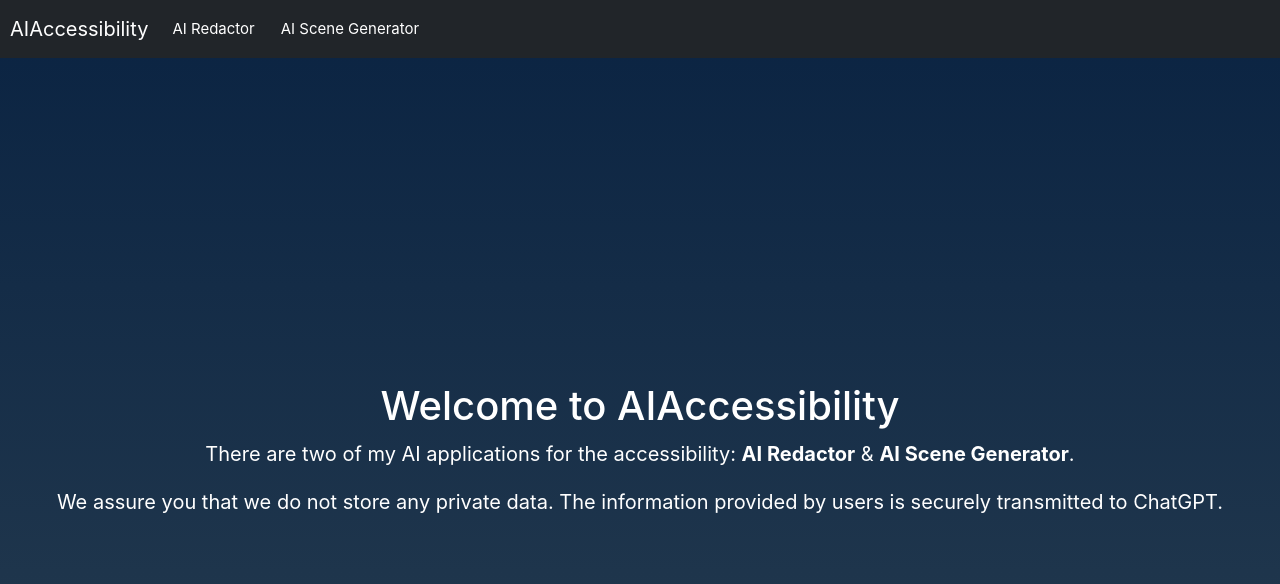
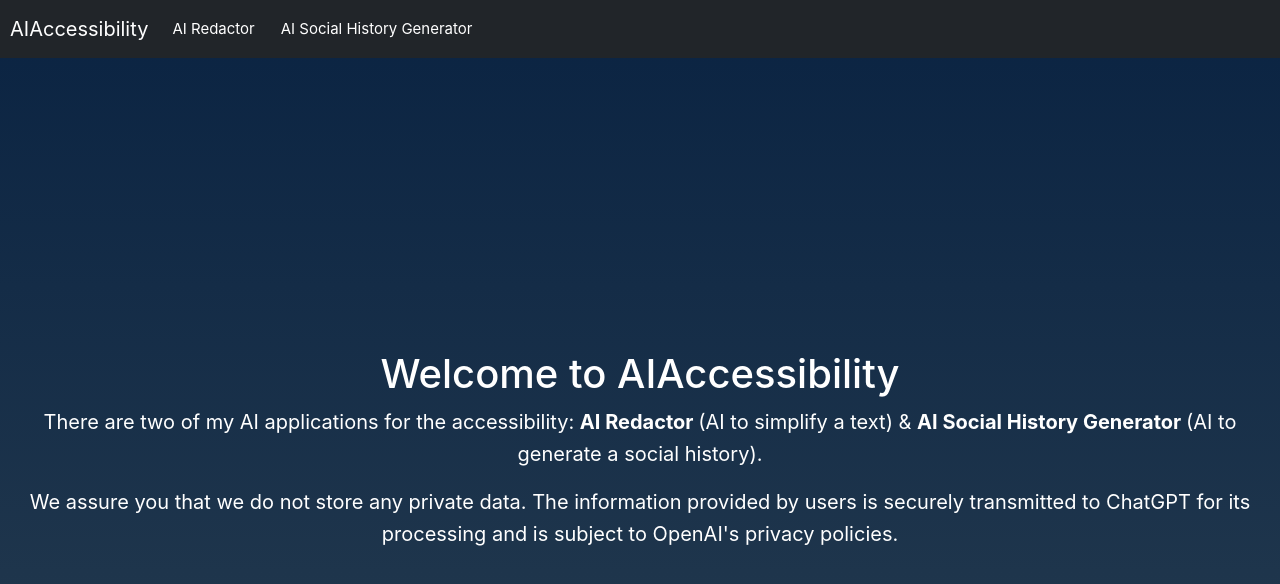
Before and after one commit to YLinZH/TFG-frontend, a Vue app: page / in a window 1280 px wide. Shown: the top 584 px of the page. Built offline with nearby package versions, Linux system fonts and the light colour scheme.

Commit message:
afegir comentaris i canvis de descripció

```diff
--- a/src/components/loading.vue
+++ b/src/components/loading.vue
@@ -1,4 +1,5 @@
 <template>
+  <!-- Component de Loading quan està carregant les dades -->
     <div>
       <div id="container">
         <div class="wrapper">
--- a/src/components/navBar.vue
+++ b/src/components/navBar.vue
@@ -11,7 +11,7 @@
                     <RouterLink class="nav-link" to="/AIRedactor">AI Redactor</RouterLink>
                 </li>
                 <li class="nav-item">
-                    <RouterLink class="nav-link" to="/AISocialHistoryGenerator">AI Scene Generator</RouterLink>
+                    <RouterLink class="nav-link" to="/AISocialHistoryGenerator">AI Social History Generator</RouterLink>
                 </li>
             </ul>
         </div>
--- a/src/views/AIRedactor.vue
+++ b/src/views/AIRedactor.vue
@@ -1,7 +1,7 @@
 <template>
   <div class="container-fluid">
     <h3 class="description" v-if="userInput.length === 0 && !isMessageSended">Enter the language you want and input the
-      text, then click the button to proceed!</h3>
+      text, then click the button to simplify the text!</h3>
     <div class="settingArea" v-if="!isMessageSended">
       <div class="languageArea"><label class="languageLabel" for="languageInput">Language: </label> <input type="text" class="languageInput"
           v-model="language" placeholder="Type the language" id="languageInput"/></div>
@@ -45,10 +45,10 @@
 const textAreaRef = ref(null);
 const isMessageSended = ref(false);
 
-
+// funció de enviar el text original cap a backend per simplificar. Mode de desenvolupament
 const sendText = async () => {
   try {
-    isMessageSended.value = true;
+    isMessageSended.value = true; // variable per mostrar o ocultar el component Loading
     result.value = null;
     const response = await axios.post('http://localhost:8000/simplify-text', {
       prompt: userInput.value,
@@ -61,9 +61,10 @@
   }
 };
 
+// funció de enviar el text original cap a backend per simplificar. Mode de producció
 const sendTextProduction = async () => {
   try {
-    isMessageSended.value = true;
+    isMessageSended.value = true; // variable per mostrar o ocultar el component Loading
     result.value = null;
       const response = await axios.post('https://tfg-backend-2gsw.onrender.com/simplify-text', {
       prompt: userInput.value,
--- a/src/views/AISocialHistoryGenerator.vue
+++ b/src/views/AISocialHistoryGenerator.vue
@@ -111,7 +111,7 @@
 const outcomes = ref('');
 const language = ref('');
 
-
+// funció de resetejar les dades
 const resetData = () => {
     name.value = '';
     age.value = null;
@@ -123,12 +123,14 @@
     language.value = '';
 }
 
+// funció per tornar a la pàgina de formulari
 const backToForm = () => {
     isMessageSended.value = false;
     result.value = null;
     resetData();
 }
 
+// funció per generar la història social en desenvolupament
 const generateStoryDevelopment = async () => {
     try {
         isMessageSended.value = true;
@@ -150,6 +152,7 @@
 
 };
 
+// funció per generar la història social en producció
 const generateStoryProduction = async () => {
     try {
         isMessageSended.value = true;
--- a/src/views/HomeView.vue
+++ b/src/views/HomeView.vue
@@ -3,10 +3,10 @@
     <div class="text-center">
       <h1>Welcome to AIAccessibility</h1>
       <p class="description">There are two of my AI applications for the accessibility:
-        <strong>AI Redactor</strong> &
-        <strong>AI Scene Generator</strong>.</p>
+        <strong>AI Redactor </strong>(AI to simplify a text) &
+        <strong>AI Social History Generator </strong>(AI to generate a social history).</p>
         <p class="privacity">
-          We assure you that we do not store any private data. The information provided by users is securely transmitted to ChatGPT.
+          We assure you that we do not store any private data. The information provided by users is securely transmitted to ChatGPT for its processing and is subject to OpenAI's privacy policies.
         </p>
     </div>
   </div>
```
